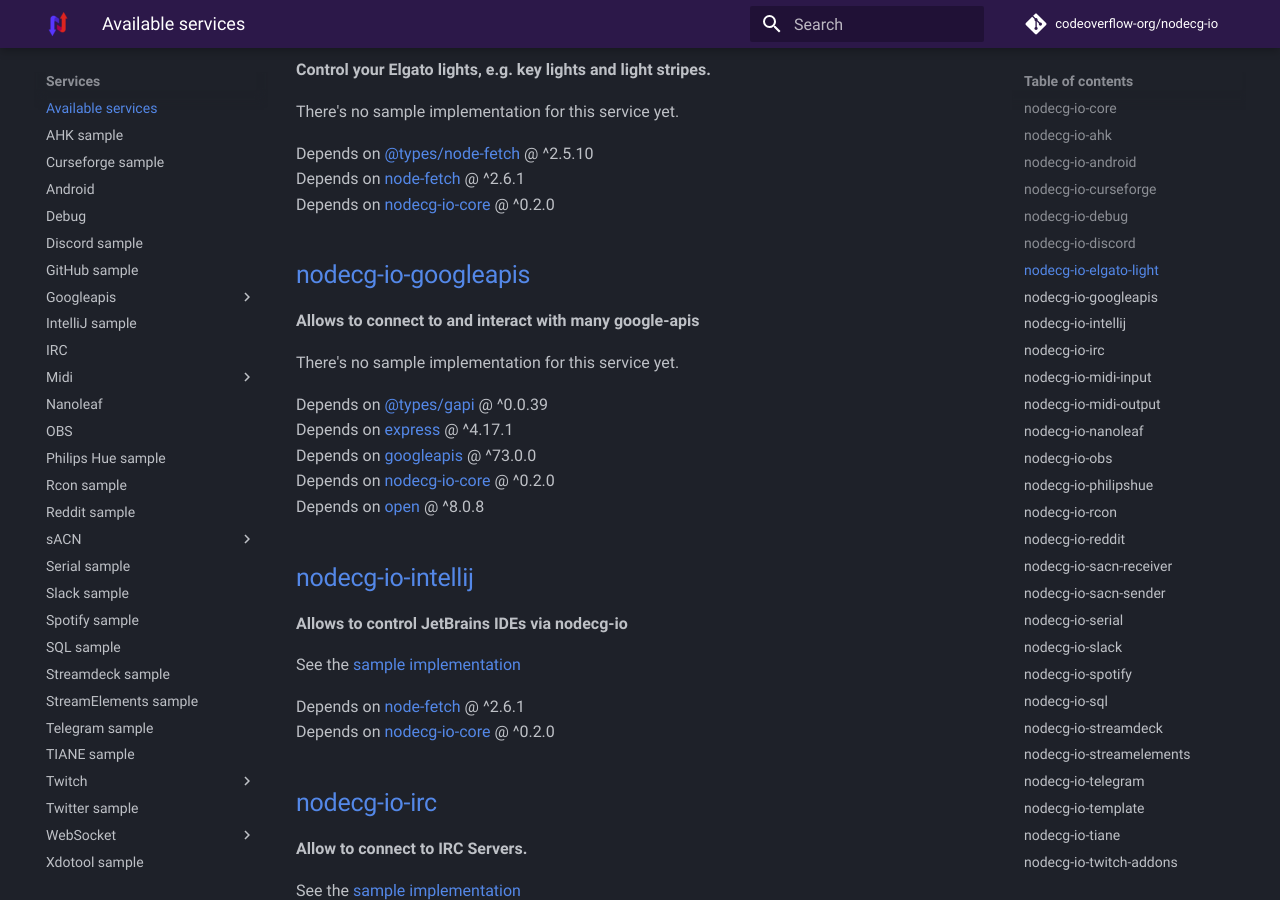
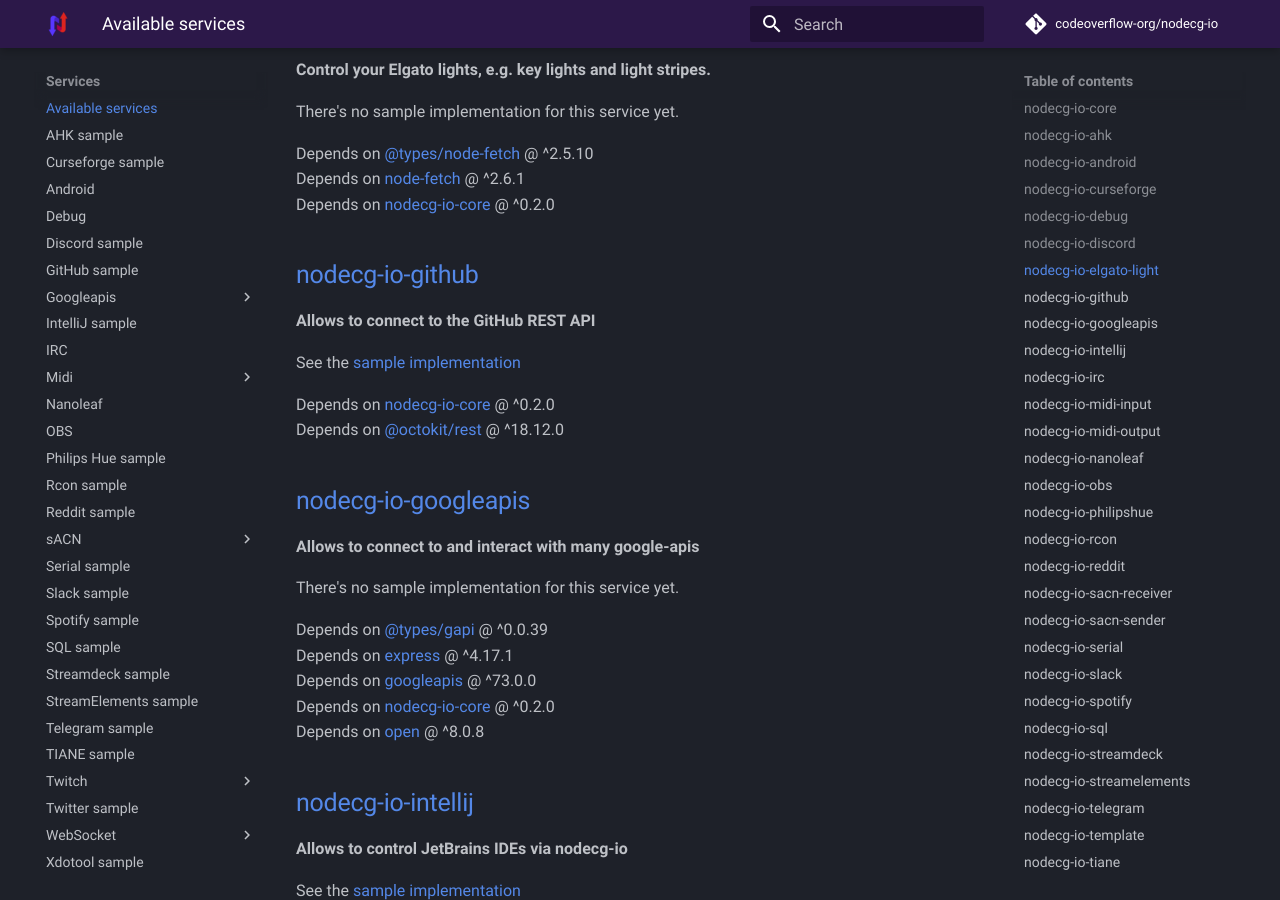
Before and after one commit to codeoverflow-org/nodecg-io-docs, an MkDocs documentation site: the page built from docs/services.md, in a window 1280 px wide and 900 px high, scrolled down 1583 px. Built offline with MkDocs 1.6.1 and Material for MkDocs 9.7.7, drawn with Linux system fonts in a browser that asks for light colours; comment, search, counter and statistics services are not loaded; the version menu is left out.

Commit message:
Update generated documentation (codeoverflow-org/nodecg-io@8c5e324079a1e04ffea689e5038c9d4206e0b441)

```diff
--- a/docs/services.md
+++ b/docs/services.md
@@ -64,6 +64,15 @@
 Depends on [@types/node-fetch](https://www.npmjs.com/package/@types/node-fetch) @ ^2.5.10 <br>
 Depends on [node-fetch](https://www.npmjs.com/package/node-fetch) @ ^2.6.1 <br>
 Depends on [nodecg-io-core](https://github.com/codeoverflow-org/nodecg-io/tree/master/nodecg-io-core) @ ^0.2.0 <br>
+
+## [nodecg-io-github](https://github.com/codeoverflow-org/nodecg-io/tree/master/nodecg-io-github)
+
+**Allows to connect to the GitHub REST API**
+
+See the [sample implementation](samples/github.md)
+
+Depends on [nodecg-io-core](https://github.com/codeoverflow-org/nodecg-io/tree/master/nodecg-io-core) @ ^0.2.0 <br>
+Depends on [@octokit/rest](https://www.npmjs.com/package/@octokit/rest) @ ^18.12.0 <br>
 
 ## [nodecg-io-googleapis](https://github.com/codeoverflow-org/nodecg-io/tree/master/nodecg-io-googleapis)
 
```
Also changed, not shown: docs/dependencies.md (+4 -0 lines), docs/index.md (+1 -1 lines).
